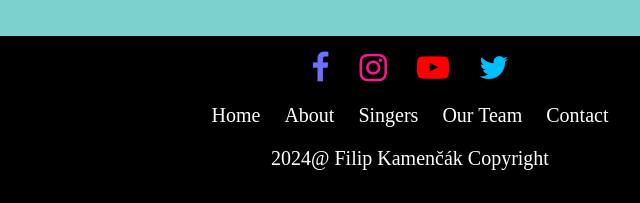
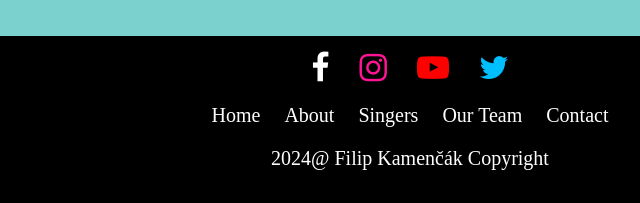
Before and after one commit to MagmaFilda/FestivalWeb, a plain HTML site: page index.html in a window 1280 px wide. In both pictures the pointer is over the icon 550 px from the left and 3279 px from the top of the page. Shown: the part 3211-3414 px from the top of the page, 230-870 px from the left. Drawn offline with Linux system fonts and the light colour scheme.

Commit message:
Footer Update2

```diff
--- a/styles.css
+++ b/styles.css
@@ -154,6 +154,9 @@ footer {
 .fa-twitter{
     color: deepskyblue;
 }
+.social-icons i:hover{
+    color: white;
+}
 
 .footer-links{
     list-style: none;
```
